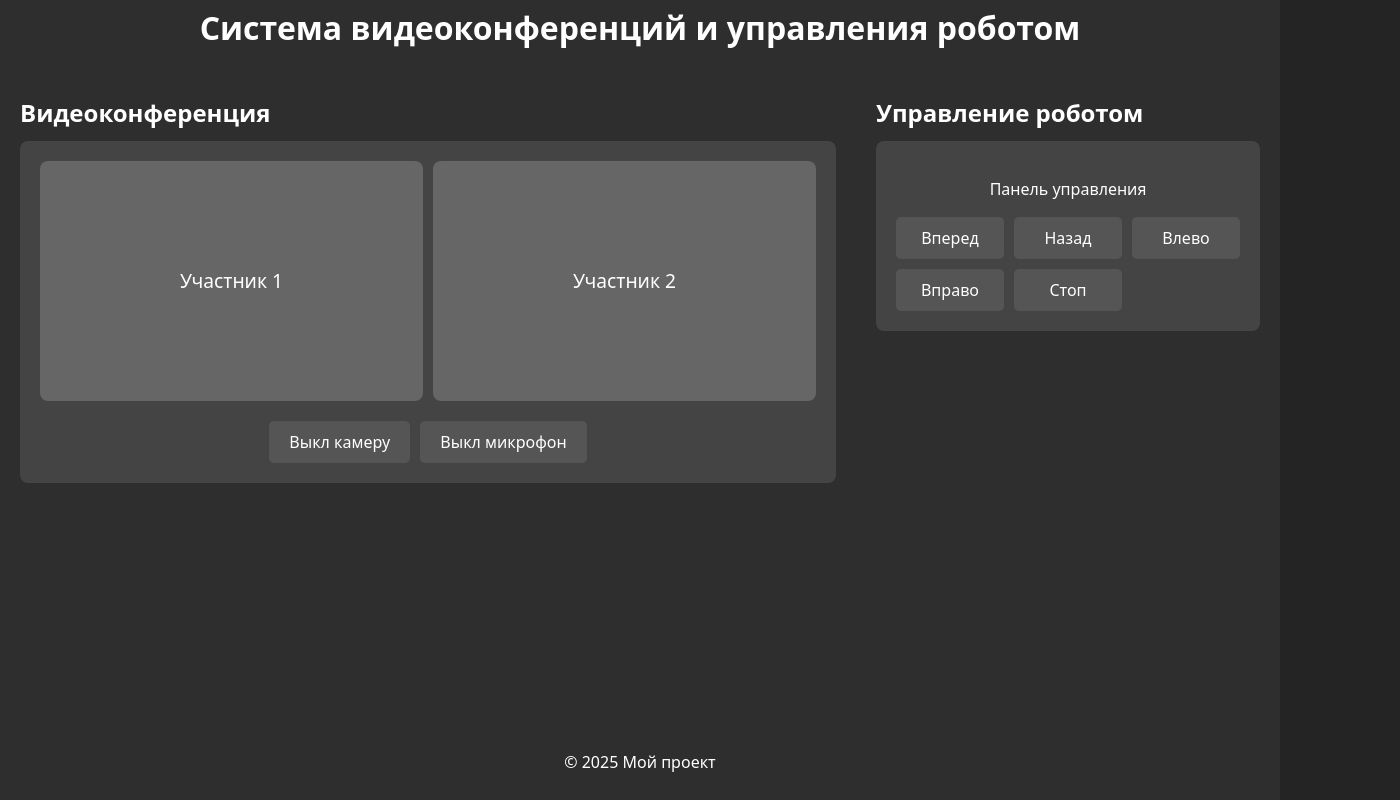
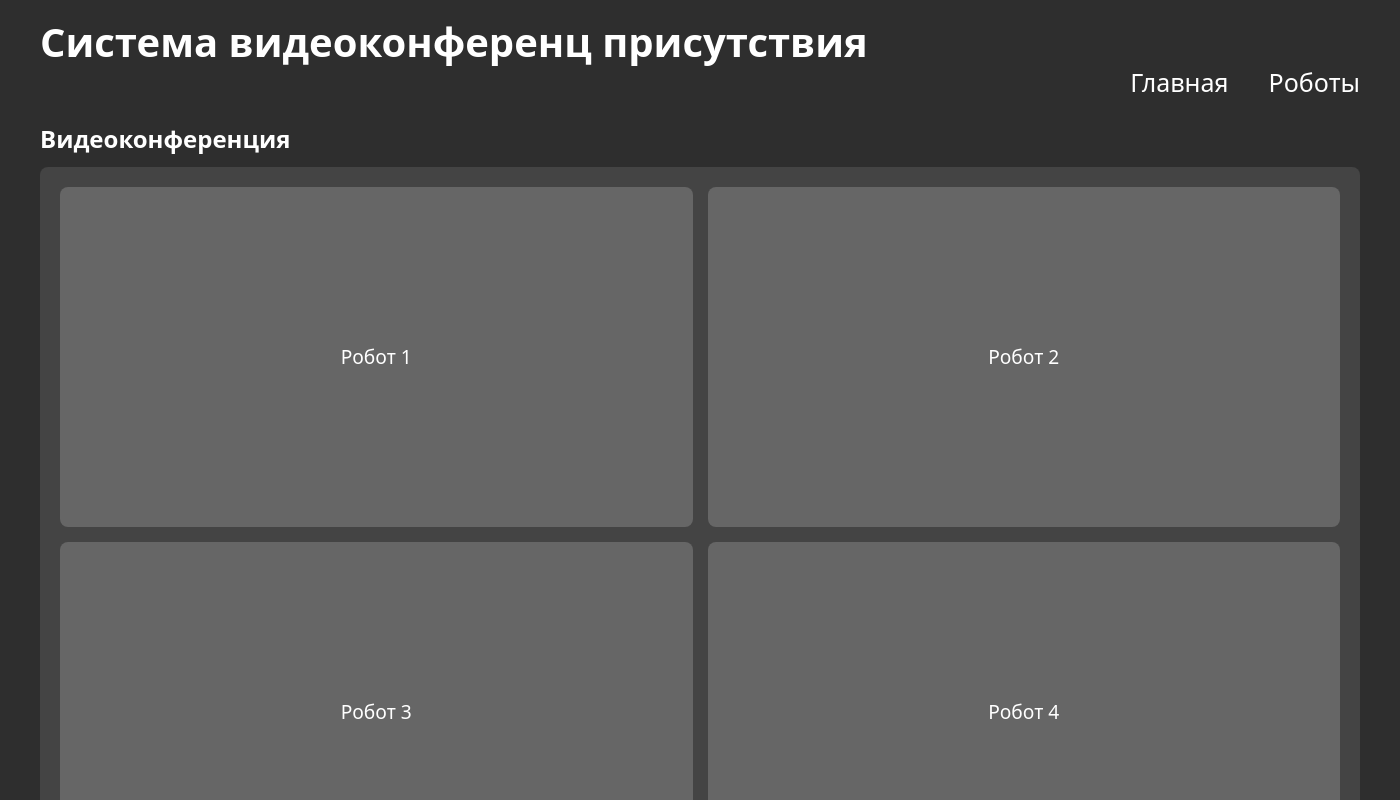
Before and after one commit to VlasovaNatalya/videoconf-interface, a React (Vite) app: page / in a window 1280 px wide. Shown: the top 800 px of the page, 1400 px wide, since content can reach past the window. Built offline with nearby package versions, Linux system fonts and the light colour scheme.

Commit message:
добавляет шапку

```diff
--- a/src/App.css
+++ b/src/App.css
@@ -64,19 +64,51 @@ button:focus-visible {
 
 header {
   background-color: #2e2e2e;
-  padding: 10px;
-  text-align: center;
+  min-width: 1400px;
+  margin: 0 auto;
+}
+
+.header-title {
+  font-size: 40px;
+  text-align: left;
+  padding: 20px 0px 0px 40px;
+  display: flex;
+}
+
+.header-nav {
+  display: flex;
+  justify-content: flex-end;
+  padding-right: 40px;
+}
+
+.header-list {
+  display: flex;
+  list-style: none;
+  margin: 0;
+  padding: 0;
+}
+
+.header-list-item {
+  margin-left: 40px;
+}
+
+.header-list-item a {
+  color: #fff;
+  font-size: 25px
 }
 
 .main-content {
   display: flex;
   flex: 1;
+  min-width: 1400px;
+  margin: 0 auto;
 }
 
 .video-section {
   flex: 1;
-  padding: 20px;
+  padding: 0 40px 0px 40px;
   background-color: #2e2e2e;
+  justify-content: center;
 }
 
 .side-panel {
@@ -96,8 +128,8 @@ header {
 
 .video-box .video-grid {
   display: grid;
-  grid-template-columns: repeat(auto-fit, minmax(300px, 1fr));
-  gap: 10px;
+  grid-template-columns: repeat(2, minmax(300px, 1fr));
+  gap: 15px;
 }
 
 .video-box .participant {
@@ -105,7 +137,7 @@ header {
   border-radius: 8px;
   padding: 20px;
   text-align: center;
-  min-height: 200px;
+  min-height: 300px;
   display: flex;
   align-items: center;
   justify-content: center;
@@ -150,6 +182,8 @@ header {
 
 footer {
   background-color: #2e2e2e;
-  padding: 10px;
+  padding: 10px 0;
   text-align: center;
+  min-width: 1400px;
+  margin: 0 auto;
 }
--- a/src/App.jsx
+++ b/src/App.jsx
@@ -1,22 +1,21 @@
 import VideoConference from "./components/VideoConference";
 import RobotControl from "./components/RobotControl";
 import "./App.css";
+import Header from "./components/Header";
 
 function App() {
   return (
     <div className="app">
-      <header>
-        <h1>Система видеоконференций и управления роботом</h1>
-      </header>
+      <Header />
       <div className="main-content">
         <div className="video-section">
           <h2>Видеоконференция</h2>
           <VideoConference />
         </div>
-        <div className="side-panel">
+        {/* <div className="side-panel">
           <h2>Управление роботом</h2>
           <RobotControl />
-        </div>
+        </div> */}
       </div>
       <footer>
         <p>© 2025 Мой проект</p>
--- /dev/null
+++ b/src/components/Header.jsx
@@ -0,0 +1,16 @@
+function Header() {
+
+  return (
+    <header>
+    <h1 className="header-title">Система видеоконференц присутствия</h1>
+    <nav className="header-nav">
+      <ul className="header-list">
+        <li className="header-list-item"><a href="#">Главная</a></li>
+        <li className="header-list-item"><a href="#">Роботы</a></li>
+      </ul>
+    </nav>
+    </header>
+  );
+}
+
+export default Header;
--- a/src/components/VideoConference.jsx
+++ b/src/components/VideoConference.jsx
@@ -7,8 +7,10 @@ function VideoConference() {
   return (
     <div className="video-box">
       <div className="video-grid">
-        <div className="participant">Участник 1</div>
-        <div className="participant">Участник 2</div>
+        <div className="participant">Робот 1</div>
+        <div className="participant">Робот 2</div>
+        <div className="participant">Робот 3</div>
+        <div className="participant">Робот 4</div>
       </div>
       <div className="controls">
         <button onClick={() => setIsCameraOn(!isCameraOn)}>
```
